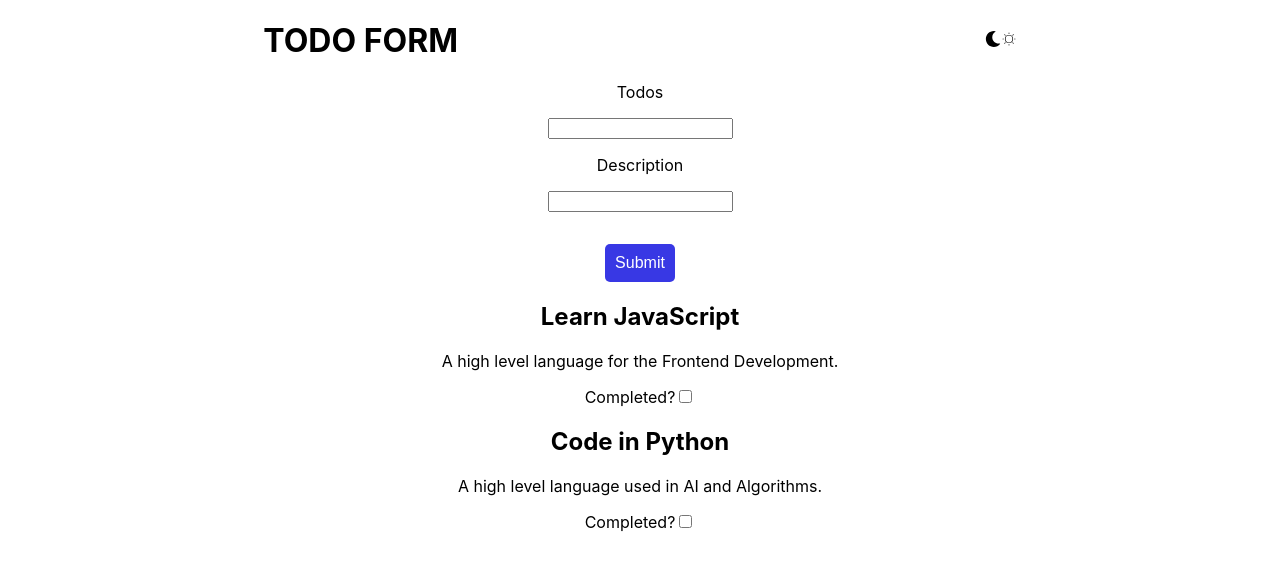
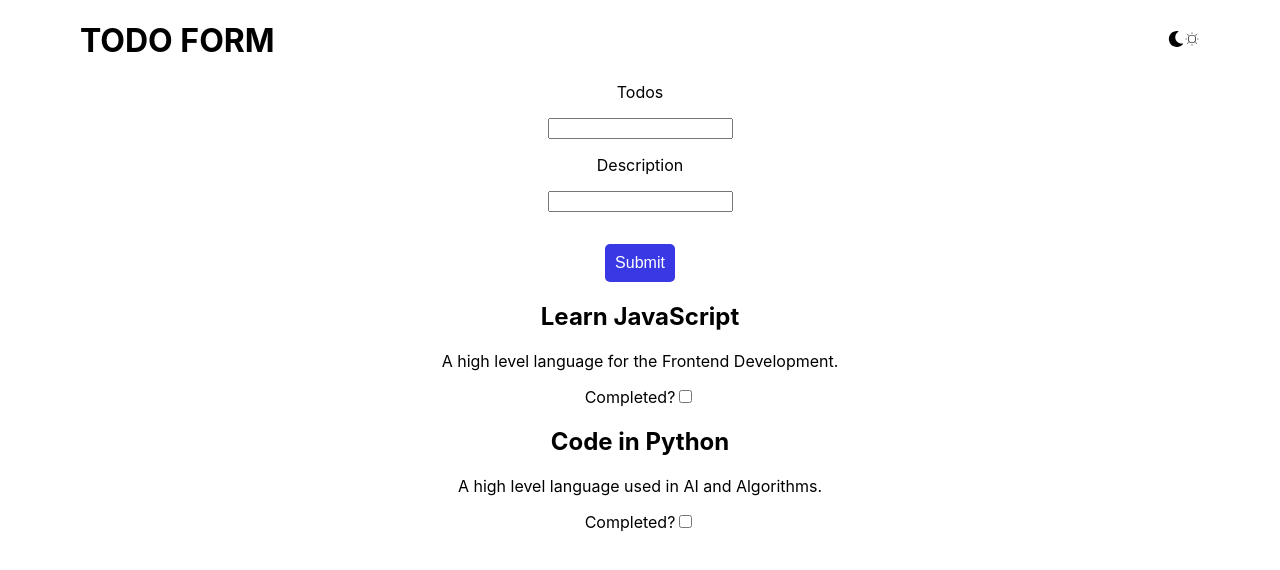
Before and after one commit to Bloom-Sayiorri/to-do-list, a React (Create React App) app: page / in a window 1280 px wide. Shown: the top 570 px of the page. Built offline with nearby package versions, Linux system fonts and the light colour scheme.

Commit message:
header in form css styled

```diff
--- a/src/components/ToDoForm.jsx
+++ b/src/components/ToDoForm.jsx
@@ -14,7 +14,7 @@ function ToDoForm({todos}) {
         <form onSubmit={handleSubmit}>
             <header className='header'>
                 <h1>TODO FORM</h1>
-                <div className='header_icons'>
+                <div className='header_icon'>
                     <FaMoon />
                     <CiLight />
                 </div>
--- a/src/styles/form.css
+++ b/src/styles/form.css
@@ -1,9 +1,15 @@
 .header {
     display: flex;
     align-items: center;
-    justify-content: space-around;
+    justify-content: space-between;
+    margin-right: auto;
+    padding-left: 5rem;
 }
 
+.header_icon {
+    margin-left: auto;
+    padding-right: 5rem;
+}
 
 .questions {
     display: flex;
```
